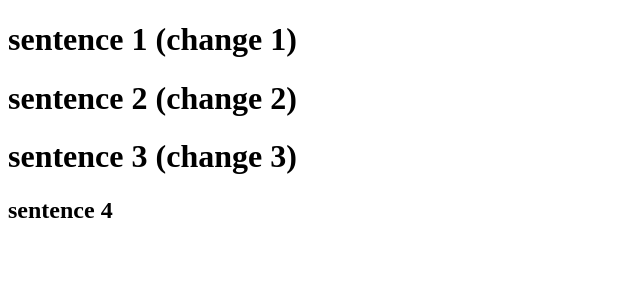
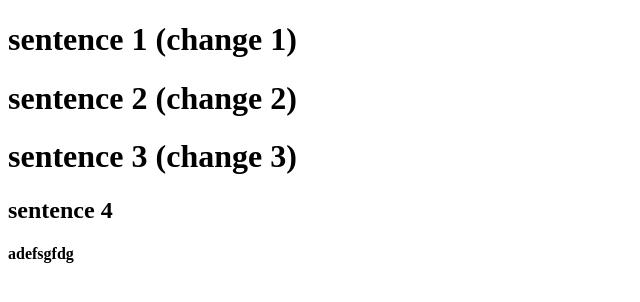
Before and after one commit to karthikgeek1/abc, a plain HTML site: page index.html in a window 1280 px wide. Shown: the whole page, without its empty margins (0-640 px from the left). Drawn offline with Linux system fonts and the light colour scheme.

Commit message:
Update index.html
New commit

```diff
--- a/index.html
+++ b/index.html
@@ -11,5 +11,6 @@
     <h1>sentence 2 (change 2)</h1>
     <h1>sentence 3 (change 3)</h1>
     <h2>sentence 4</h2>
+    <h4>adefsgfdg</h4>
 </body>
 </html>
```
